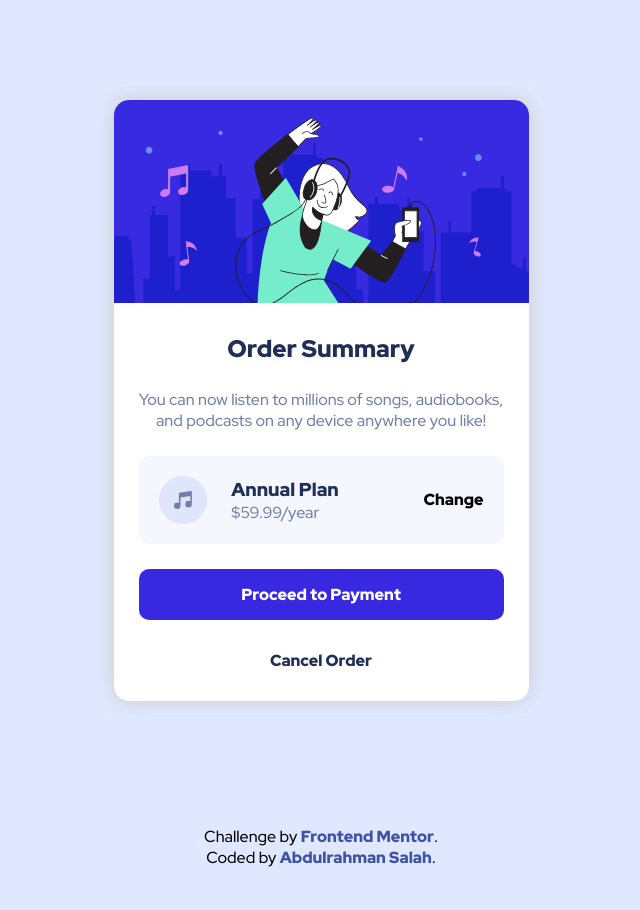
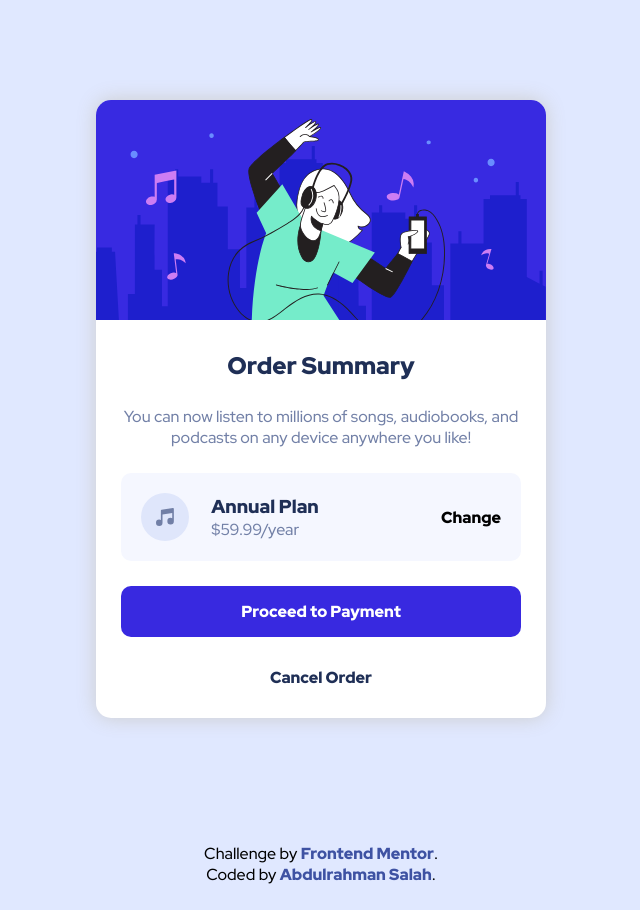
Before and after one commit to Abdulrahman14Salah/order-summary-component, a plain HTML site: page index.html in a window 1280 px wide. Shown: the whole page, without its empty margins (319-959 px from the left). Drawn offline with Linux system fonts and the light colour scheme.

Commit message:
fix width

```diff
--- a/style.css
+++ b/style.css
@@ -23,8 +23,7 @@ body {
   flex-direction: column;
 }
 .container {
-  max-width: 415px;
-  min-width: 385px;
+  width: 450px;
   margin: 100px 25px;
   text-align: center;
   background-color: white;
@@ -60,7 +59,7 @@ body {
 /* .box-plan img {
 } */
 .box-plan .price {
-  margin-left: -60px;
+  margin-left: -100px;
   text-align: start;
 }
 .box-plan .price h3 {
```
